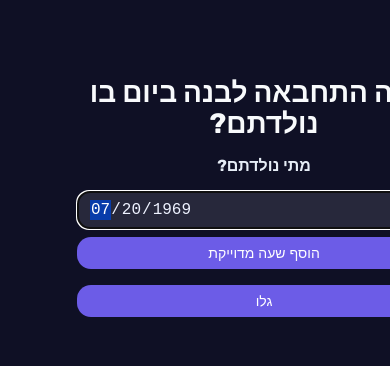
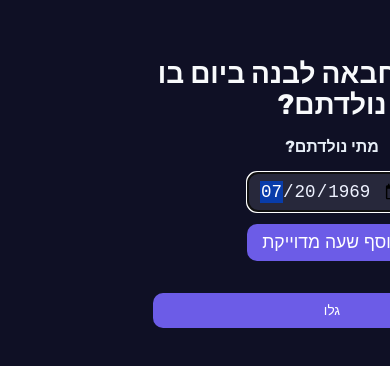
Before and after one commit to TomerGodelli/Levana, a React (Vite) app: page / in a window 390 px wide. Shown: the part 234-600 px from the top of the page. Built offline with nearby package versions, Linux system fonts and the light colour scheme.

Commit message:
responsiveness2

```diff
--- a/src/App.tsx
+++ b/src/App.tsx
@@ -382,36 +382,57 @@ function arcPosition(minutes:number, rise:number|null, set:number|null, width:nu
   const elapsed = wraps ? (minutes >= rise ? (minutes - rise) : (1440 - rise) + minutes) : (minutes - rise)
   const t = total > 0 ? Math.min(1, Math.max(0, elapsed / total)) : 0
 
-  // Calculate aspect ratio to maintain circular arc
-  const aspectRatio = width / height
-
   // Left-to-right (east on left → west on right)
   const cx = lerp(12, 88, t)
 
-  // Adjust the arc height based on aspect ratio to maintain circular appearance
-  const baseArcHeight = 72
+  // Calculate arc based on dimensions with mobile/PC adjustments
+  // Arc spans from 12% to 88% of width = 76% of container width
+  const arcWidthPercent = 76 // from 12% to 88%
+  const arcWidthPixels = (arcWidthPercent / 100) * width
 
-  // Simple but effective adjustments:
-  // Keep desktop close to original, adjust mobile more significantly
-  let adjustedArcHeight
-  if (aspectRatio >= 3.0) {
-    // Ultra-wide monitors - reduce significantly
-    adjustedArcHeight = baseArcHeight * 0.4
-  } else if (aspectRatio >= 2.4) {
-    // Wide screens/mobile landscape - reduce moderately
-    adjustedArcHeight = baseArcHeight * 0.55
+  // Base circular arc height (radius = arcWidth / 2)
+  const baseCircularArcHeightPixels = arcWidthPixels / 2
+
+  // Adjust based on aspect ratio for better appearance
+  const aspectRatio = width / height
+  let adjustedArcHeightPixels
+
+  if (aspectRatio < 1.0) {
+    // Mobile portrait - make arc bit more than width for better appearance
+    adjustedArcHeightPixels = baseCircularArcHeightPixels * 1.15
   } else if (aspectRatio >= 1.6) {
-    // Standard desktop - minimal reduction to keep high arc
-    adjustedArcHeight = baseArcHeight * 0.95
-  } else if (aspectRatio >= 1.0) {
-    // Tablet screens - keep original height
-    adjustedArcHeight = baseArcHeight
+    // PC/Desktop - make arc bit less than width for better appearance
+    adjustedArcHeightPixels = baseCircularArcHeightPixels * 0.85
   } else {
-    // Mobile portrait - reduce for better proportions
-    adjustedArcHeight = baseArcHeight * 0.7
+    // Tablet - keep close to circular
+    adjustedArcHeightPixels = baseCircularArcHeightPixels
   }
 
-  const cy = 90 - Math.sin(t * Math.PI) * adjustedArcHeight
+  // Convert back to percentage of container height
+  const arcHeightPercent = (adjustedArcHeightPixels / height) * 100
+
+  // Calculate clearance for overlay-top based on screen size
+  // Mobile needs more clearance due to larger overlay elements
+  let topClearancePercent
+  if (aspectRatio < 1.0) {
+    // Mobile portrait - more clearance needed
+    topClearancePercent = 18
+  } else if (aspectRatio >= 1.6) {
+    // Desktop - less clearance needed
+    topClearancePercent = 12
+  } else {
+    // Tablet - medium clearance
+    topClearancePercent = 15
+  }
+
+  // Clamp the arc height to reasonable bounds, accounting for top clearance
+  // Arc should not exceed (85% - topClearance) to avoid covering the moon
+  const maxArcHeight = Math.min(85 - topClearancePercent, arcHeightPercent)
+  const clampedArcHeightPercent = Math.max(25, maxArcHeight)
+
+  // Adjust the base position to account for clearance (start arc lower)
+  const baseY = 90 + topClearancePercent * 0.3 // Move base position down slightly
+  const cy = baseY - Math.sin(t * Math.PI) * clampedArcHeightPercent
   return { x: (cx/100)*width, y: (cy/100)*height }
 }
 
@@ -1188,7 +1209,9 @@ export default function App(){
         <div className="hero-inline" style={isLoading ? {pointerEvents:'none', opacity:0.9} : undefined}>
           <h1 className="caption">איפה התחבאה לבנה ביום בו נולדתם?</h1>
           <span className="label">מתי נולדתם?</span>
-          <div className="row" style={{justifyContent:'center'}} dir="ltr">
+          <div style={{display:'flex', flexDirection:'column', alignItems:'center', gap:'12px'}}>
+            {/* Date picker - centered */}
+            <div style={{display:'flex', justifyContent:'center'}} dir="ltr">
               <input
                 className="input"
                 style={{minWidth:'auto'}}
@@ -1221,6 +1244,10 @@ export default function App(){
                 }}
                 disabled={isLoading}
               />
+            </div>
+
+            {/* Hour picker/button - below date picker */}
+            <div style={{display:'flex', justifyContent:'center'}} dir="ltr">
               {showTimePicker ? (
                 <input
                   className="input"
@@ -1240,11 +1267,12 @@ export default function App(){
                   disabled={isLoading}
                 />
               ) : (
-              <button className="button" onClick={()=> setShowTimePicker(true)} disabled={isLoading}>הוסף שעה מדוייקת</button>
+                <button className="button button-small" onClick={()=> setShowTimePicker(true)} disabled={isLoading}>הוסף שעה מדוייקת</button>
               )}
             </div>
-          <div className="row" style={{justifyContent:'center', marginTop:8}}>
-            <button className="button" onClick={handleSubmit} disabled={!record || loading || isLoading}>גלו</button>
+          </div>
+          <div className="row" style={{justifyContent:'center', marginTop: 'clamp(16px, 4vw, 24px)', padding: 'clamp(8px, 2vw, 16px)'}}>
+            <button className="button" style={{padding: 'clamp(10px, 2.5vw, 14px) clamp(20px, 5vw, 32px)'}} onClick={handleSubmit} disabled={!record || loading || isLoading}>גלו</button>
           </div>
           {isLoading && (
             <div style={{marginTop:18}}>
--- a/src/styles.css
+++ b/src/styles.css
@@ -31,22 +31,22 @@ body {
 .label { font-weight: 700; margin-bottom: 8px; }
 .row { display: flex; gap: 12px; align-items: center; flex-wrap: wrap; }
 .input {
-  font-size: clamp(16px, 4vw, 20px);
-  padding: clamp(8px, 2vw, 12px) clamp(12px, 3vw, 16px);
-  border-radius: 12px;
+  font-size: clamp(16px, 4vw, 22px);
+  padding: clamp(10px, 2.5vw, 16px) clamp(16px, 4vw, 24px);
+  border-radius: clamp(10px, 2.5vw, 16px);
   border: 1px solid #a5b4fc33;
   background: rgba(255,255,255,0.1);
   color: #eef2ff;
-  min-width: 0; /* Allow inputs to shrink */
-  width: 100%; /* Make inputs responsive */
-  max-width: 200px; /* Reasonable maximum */
+  min-width: 140px; /* Ensure minimum width for date display */
+  width: clamp(160px, 32vw, 240px); /* Slightly larger for better date fit */
+  max-width: 240px; /* Increased maximum for date */
 }
 .input::placeholder { color: #c7d2feaa; }
 .button {
   background: #6c5ce7;
   color: white;
   border: none;
-  border-radius: 14px;
+  border-radius: clamp(10px, 2.5vw, 14px);
   padding: clamp(8px, 2vw, 10px) clamp(12px, 3vw, 16px);
   font-size: clamp(14px, 3.5vw, 18px);
   cursor: pointer;
@@ -54,6 +54,16 @@ body {
   white-space: nowrap; /* Prevent text wrapping */
 }
 .button:disabled { opacity: .5; cursor: default; }
+
+/* Hour button to match input sizes */
+.button.button-small {
+  padding: clamp(10px, 2.5vw, 16px) clamp(16px, 4vw, 24px);
+  font-size: clamp(16px, 4vw, 22px);
+  border-radius: clamp(10px, 2.5vw, 16px);
+  width: clamp(160px, 32vw, 240px); /* Match updated input width */
+  height: auto; /* Let height adjust to match inputs */
+  min-width: 140px; /* Same as input minimum */
+}
 
 /* Hero */
 .hero {
@@ -102,6 +112,9 @@ body {
   overflow: hidden;
   background: linear-gradient(180deg, var(--day), #fff);
   transition: background 800ms ease;
+  /* Prevent touch scroll from affecting the sky animation */
+  touch-action: none;
+  -webkit-overflow-scrolling: auto;
 }
 .sky.mode-day { --mtn-top: #8b5e34; --mtn-bot: #5a3e1e; --mtn-shade: #6d4b26; }
 .sky.mode-dawn { --mtn-top: #a16d3a; --mtn-bot: #6a4526; --mtn-shade: #7a5230; }
@@ -144,11 +157,40 @@ body {
 /* Daytime moon outline is applied conditionally in component for ultra-thin phases */
 
 .clouds { position: absolute; top: -1px; bottom: -1px; left: -2px; right: -2px; pointer-events: none; z-index: 3; }
-.cloud { position: absolute; left: -30%; width: 260px; height: 84px; opacity: 0.5; animation-name: drift; animation-timing-function: linear; animation-iteration-count: infinite; }
-.cloud .puff { position: absolute; background: rgba(255,255,255,0.85); border-radius: 999px; box-shadow: 0 8px 20px rgba(0,0,0,0.05); }
-.cloud .puff.a { width: 90px; height: 54px; left: 20px; top: 14px; }
-.cloud .puff.b { width: 130px; height: 70px; left: 60px; top: 8px; }
-.cloud .puff.c { width: 80px; height: 50px; left: 130px; top: 20px; }
+.cloud {
+  position: absolute;
+  left: -30%;
+  width: clamp(200px, 25vw, 260px);
+  height: clamp(64px, 8vw, 84px);
+  opacity: 0.5;
+  animation-name: drift;
+  animation-timing-function: linear;
+  animation-iteration-count: infinite;
+}
+.cloud .puff {
+  position: absolute;
+  background: rgba(255,255,255,0.85);
+  border-radius: 999px;
+  box-shadow: 0 8px 20px rgba(0,0,0,0.05);
+}
+.cloud .puff.a {
+  width: clamp(68px, 8.5vw, 90px);
+  height: clamp(41px, 5.2vw, 54px);
+  left: clamp(15px, 1.9vw, 20px);
+  top: clamp(11px, 1.3vw, 14px);
+}
+.cloud .puff.b {
+  width: clamp(98px, 12.3vw, 130px);
+  height: clamp(53px, 6.6vw, 70px);
+  left: clamp(45px, 5.7vw, 60px);
+  top: clamp(6px, 0.8vw, 8px);
+}
+.cloud .puff.c {
+  width: clamp(60px, 7.6vw, 80px);
+  height: clamp(38px, 4.7vw, 50px);
+  left: clamp(98px, 12.3vw, 130px);
+  top: clamp(15px, 1.9vw, 20px);
+}
 @keyframes drift { from { transform: translateX(0) } to { transform: translateX(160vw) } }
 
 /* Ground layers */
@@ -161,7 +203,14 @@ body {
   pointer-events: none;
   z-index: 5;
 }
-.mountains svg { width: 100%; height: 100%; display: block; }
+.mountains svg {
+  width: 100%;
+  height: 100%;
+  display: block;
+  /* Preserve aspect ratio */
+  object-fit: contain;
+  object-position: bottom;
+}
 .trees {
   position: absolute;
   left: 0;
@@ -173,9 +222,16 @@ body {
   clip-path: inset(0 35% 0 0);
   transform: translateY(10%);
 }
-.trees svg { width: 100%; height: 100%; display: block; }
+.trees svg {
+  width: 100%;
+  height: 100%;
+  display: block;
+  /* Preserve aspect ratio */
+  object-fit: contain;
+  object-position: bottom;
+}
 /* Ground under trees */
-.ground { position: absolute; left: 0; right: 40%; bottom: 0; height: 35%; pointer-events: none; z-index: 7; }
+.ground { position: absolute; left: 0; right: 35%; bottom: 0; height: 35%; pointer-events: none; z-index: 7; }
 .ground svg { width: 100%; height: 100%; display: block; }
 /* Sea on the left */
 .sea { position: absolute; right: 0; width: 40%; bottom: 0; height: 15%; background: linear-gradient(180deg, #8fd5ff, #2c79b8); box-shadow: inset 0 8px 20px rgba(0,0,0,0.25); z-index: 4; overflow: hidden; }
@@ -302,6 +358,9 @@ body {
   z-index: 10;
   box-sizing: border-box;
   overflow: hidden;
+  /* Allow touch scroll only in overlay controls */
+  touch-action: pan-y;
+  -webkit-overflow-scrolling: touch;
 }
 .overlay-inner { display: none }
 .overlay-edges { display: none }
@@ -544,7 +603,7 @@ body {
 /* Mobile Phones (up to 767px) */
 @media (max-width: 767px) {
   :root {
-    --footer-height: 160px; /* Reduce footer height on mobile */
+    --footer-height: 200px; /* Increase footer height on mobile for facts visibility */
   }
 
   .hero {
@@ -563,9 +622,24 @@ body {
     align-items: stretch;
   }
 
-  .input, .button {
-    max-width: none;
-    width: 100%;
+  .input {
+    width: clamp(150px, 42vw, 200px); /* Even larger for proper date fit */
+    font-size: clamp(16px, 4.5vw, 20px);
+    padding: clamp(10px, 2.5vw, 14px) clamp(14px, 3.5vw, 18px);
+    min-width: 140px; /* Ensure minimum for date */
+  }
+
+  .button {
+    width: auto;
+    font-size: clamp(12px, 3.5vw, 16px);
+    padding: clamp(6px, 1.5vw, 8px) clamp(10px, 2.5vw, 14px);
+  }
+
+  .button.button-small {
+    width: clamp(150px, 42vw, 200px); /* Match updated mobile input width */
+    font-size: clamp(16px, 4.5vw, 20px);
+    padding: clamp(10px, 2.5vw, 14px) clamp(14px, 3.5vw, 18px);
+    min-width: 140px; /* Same as input minimum */
   }
 
   .overlay-grid {
@@ -591,9 +665,11 @@ body {
     grid-column: 1;
     grid-row: 3;
     order: 2;
-    max-height: 80px;
+    max-height: 120px;
     overflow-y: auto;
     overflow-x: hidden;
+    /* Enable smooth scrolling for facts */
+    scroll-behavior: smooth;
   }
 
   .facts {
@@ -645,23 +721,35 @@ body {
 
   /* Maintain proper proportions for landscape elements on mobile */
   .mountains {
-    height: 45%;
-    width: 65%;
+    height: clamp(25%, 30vh, 35%);
+    width: clamp(60%, 65vw, 70%);
+    /* Maintain aspect ratio to prevent stretching */
+    aspect-ratio: 2.2 / 1;
+    object-fit: contain;
   }
 
   .trees {
-    height: 45%;
-    width: 65%;
-    transform: translateY(10%);
+    height: clamp(18%, 22vh, 26%);
+    width: clamp(60%, 65vw, 70%);
+    transform: translateY(12%);
+    /* Maintain aspect ratio to prevent stretching */
+    aspect-ratio: 2.2 / 1;
+    object-fit: contain;
   }
 
   .ground {
-    height: 35%;
+    height: clamp(18%, 22vh, 28%);
+    /* Maintain aspect ratio */
+    aspect-ratio: 3 / 1;
+    object-fit: contain;
   }
 
   .sea {
-    height: 15%;
-    width: 40%;
+    height: clamp(10%, 12vh, 15%);
+    width: clamp(45%, 50vw, 55%);
+    /* Maintain aspect ratio and ensure proper intersection with mountains */
+    aspect-ratio: 4 / 1;
+    object-fit: contain;
   }
 
   /* Improve sky proportions for better arc appearance on mobile */
@@ -697,7 +785,7 @@ body {
 /* Very small screens (up to 480px) - extra adjustments */
 @media (max-width: 480px) {
   :root {
-    --footer-height: 140px;
+    --footer-height: 180px; /* Increased for better facts visibility */
   }
 
   .sky {
@@ -737,4 +825,45 @@ body {
     font-size: 11px;
     padding: 3px 6px;
   }
+
+  /* Extra small inputs and buttons for very small screens */
+  .input {
+    width: clamp(130px, 48vw, 170px); /* Larger for date fit on tiny screens */
+    font-size: clamp(14px, 4.5vw, 18px);
+    padding: clamp(8px, 2vw, 12px) clamp(12px, 3vw, 16px);
+    min-width: 130px; /* Higher minimum for very small screens */
+  }
+
+  .button.button-small {
+    width: clamp(130px, 48vw, 170px); /* Match updated very small input width */
+    font-size: clamp(14px, 4.5vw, 18px);
+    padding: clamp(8px, 2vw, 12px) clamp(12px, 3vw, 16px);
+    min-width: 130px; /* Same as input minimum */
+  }
+
+  /* Extra proportions adjustments for very small screens */
+  .mountains {
+    height: clamp(20%, 25vh, 30%);
+    width: clamp(55%, 60vw, 65%);
+    /* More conservative aspect ratio for tiny screens */
+    aspect-ratio: 2.5 / 1;
+  }
+
+  .trees {
+    height: clamp(15%, 18vh, 22%);
+    width: clamp(55%, 60vw, 65%);
+    transform: translateY(8%);
+    aspect-ratio: 2.5 / 1;
+  }
+
+  .ground {
+    height: clamp(15%, 20vh, 25%);
+    aspect-ratio: 3.5 / 1;
+  }
+
+  .sea {
+    height: clamp(8%, 10vh, 12%);
+    width: clamp(40%, 45vw, 50%);
+    aspect-ratio: 5 / 1;
+  }
 }
```
Lines whose indentation alone changed are shown as unchanged.
